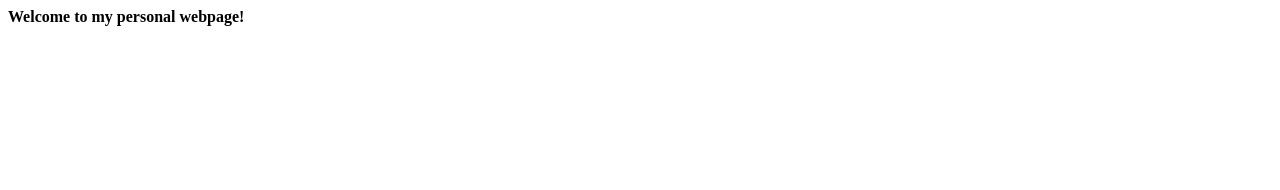
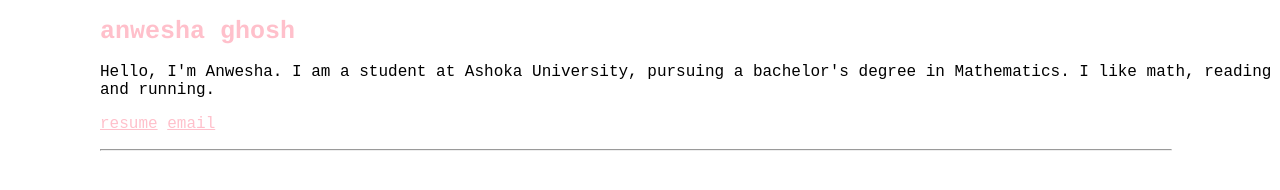
Before and after one commit to anwesha-ghosh7/anwesha-ghosh7.github.io, a plain HTML site: page index.html in a window 1280 px wide. Drawn offline with Linux system fonts and the light colour scheme.

Commit message:
new file:   home.html modified:   index.html

```diff
--- a/index.html
+++ b/index.html
@@ -1,11 +1,29 @@
+<!DOCTYPE html>
 <html>
 <head>
 <title>Anwesha Ghosh</title>
+<style>
+    .left-margin {
+        margin-left: 100px;
+    }
+</style>
 </head>
-<body>
+<body class="left-margin">
 
-<h1 style = "color: pink, font-family: 'Verdana'; font-size: 16px ">
-    Welcome to my personal webpage!
+<h1 style="color: #ffc0cb; font-family: 'Courier'; font-size: 25px">
+    anwesha ghosh
 </h1>
+
+<p style="font-family: 'Courier New', monospace; font-size: 16px">
+    Hello, I'm Anwesha. I am a student at Ashoka University, pursuing a bachelor's degree in Mathematics. I like math, reading and running.
+</p>
+
+<p style="color: #ffc0cb; font-family: 'Courier New', monospace; font-size: 16px">
+    <a style="color: #ffc0cb;" target="_blank" href="https://drive.google.com/drive/u/0/folders/1gKRQAioIc-jt500zvIDtL3zhmSLlDuiq">resume</a>
+    <a style="color: #ffc0cb;" target="_blank" href="mailto:anweshaghost@gmail.com">email</a>
+</p>
+
+<hr style="margin-right: 100px;">
+
 </body>
 </html>
```
Also changed, not shown: home.html (added, +11 -0 lines).
